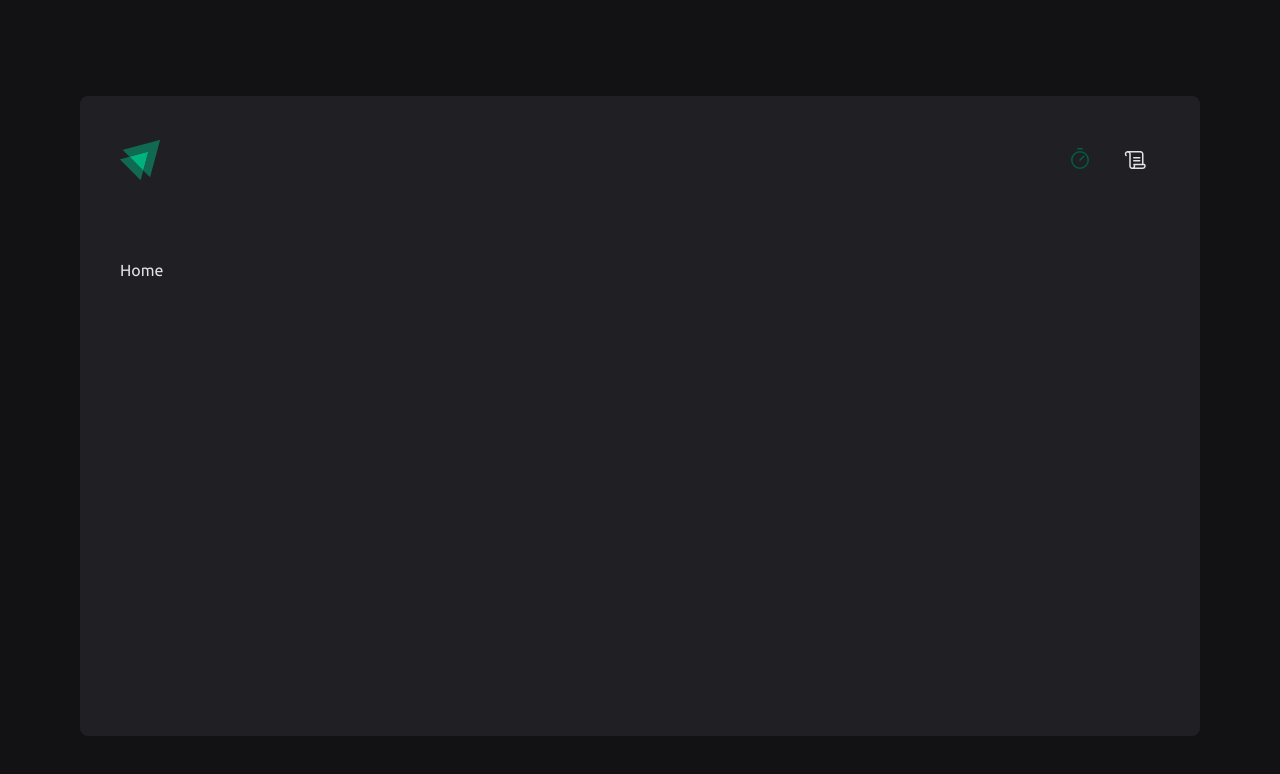
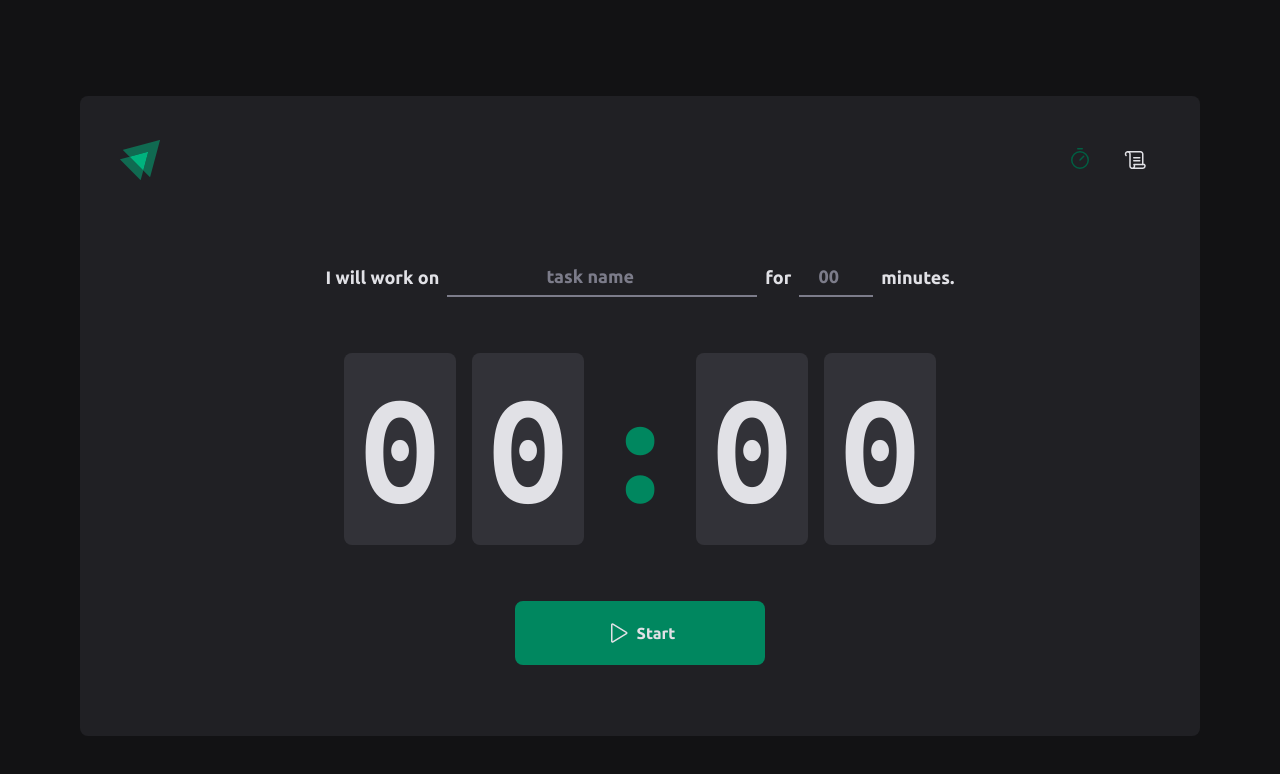
Before and after one commit to dwtoledo/Ignite-Timer, a React (Vite) app in the folder project-02-ignite/: page / in a window 1280 px wide. Shown: the top 774 px of the page. Built offline with nearby package versions, Linux system fonts and the light colour scheme.

Commit message:
Implement and style Home Component

```diff
--- a/project-02-ignite/src/pages/Home/index.tsx
+++ b/project-02-ignite/src/pages/Home/index.tsx
@@ -1,3 +1,53 @@
+import { Play } from 'phosphor-react'
+import {
+  MinutesAmountInput,
+  PomodoroCountdownContainer,
+  PomodoroCountdownDivider,
+  PomodoroFormContainer,
+  PomodoroInfoContainer,
+  StartButtonContainer,
+  TaskNameInput,
+} from './styles'
+
 export function Home() {
-  return <h1>Home</h1>
+  return (
+    <PomodoroFormContainer action="">
+      <PomodoroInfoContainer>
+        <label htmlFor="task-name">I will work on</label>
+        <TaskNameInput
+          type="text"
+          id="task-name"
+          list="task-suggestions"
+          placeholder="task name"
+        />
+
+        <datalist id="task-suggestions">
+          <option value="Task 1" />
+          <option value="Task 2" />
+          <option value="Task 3" />
+        </datalist>
+
+        <label htmlFor="minutes-amount">for</label>
+        <MinutesAmountInput
+          type="number"
+          id="minutes-amount"
+          placeholder="00"
+        />
+        <span>minutes.</span>
+      </PomodoroInfoContainer>
+
+      <PomodoroCountdownContainer>
+        <span>0</span>
+        <span>0</span>
+        <PomodoroCountdownDivider>:</PomodoroCountdownDivider>
+        <span>0</span>
+        <span>0</span>
+      </PomodoroCountdownContainer>
+
+      <StartButtonContainer type="submit">
+        <Play size={24} />
+        Start
+      </StartButtonContainer>
+    </PomodoroFormContainer>
+  )
 }
--- /dev/null
+++ b/project-02-ignite/src/pages/Home/styles.ts
@@ -0,0 +1,112 @@
+import styled from 'styled-components'
+
+export const PomodoroFormContainer = styled.form`
+  align-items: center;
+  display: flex;
+  flex-direction: column;
+  gap: 3.5rem;
+`
+
+export const PomodoroInfoContainer = styled.div`
+  align-items: center;
+  display: flex;
+  flex-wrap: wrap;
+  gap: 8px;
+  justify-content: center;
+
+  label,
+  span {
+    font-size: 1.125rem;
+    font-weight: 700;
+  }
+`
+
+const DefaultInput = styled.input`
+  background-color: transparent;
+  border: none;
+  border-bottom: 2px solid ${(props) => props.theme['gray-400']};
+  color: ${(props) => props.theme['gray-700']};
+  font-size: 1.125rem;
+  font-weight: 700;
+  line-height: 1;
+  padding: 0.5rem;
+
+  &::placeholder {
+    color: ${(props) => props.theme['gray-400']};
+    text-align: center;
+  }
+`
+
+export const TaskNameInput = styled(DefaultInput)`
+  flex: 1;
+`
+
+export const MinutesAmountInput = styled(DefaultInput)`
+  width: 74px;
+`
+
+export const StartButtonContainer = styled.button`
+  cursor: pointer;
+  align-items: center;
+  background-color: ${(props) => props.theme.green};
+  border: none;
+  border-radius: 8px;
+  box-shadow: none;
+  color: ${(props) => props.theme['gray-700']};
+  display: flex;
+  font-weight: 700;
+  gap: 8px;
+  justify-content: center;
+  max-width: 250px;
+  padding: 1.25rem;
+  width: 100%;
+
+  &:not(:disabled):hover,
+  &:not(:disabled):active {
+    background-color: ${(props) => props.theme['green-dark']};
+  }
+
+  &:disabled {
+    cursor: not-allowed;
+    opacity: 0.7;
+  }
+`
+
+export const PomodoroCountdownDivider = styled.div`
+  color: ${(props) => props.theme.green};
+  font-family: 'Ubuntu Mono', monospace;
+  font-size: 10rem;
+  font-weight: 700;
+  line-height: 1;
+`
+
+export const PomodoroCountdownContainer = styled.div`
+  align-items: center;
+  display: flex;
+  gap: 1rem;
+  justify-content: center;
+
+  span {
+    background-color: ${(props) => props.theme['gray-300']};
+    border-radius: 8px;
+    font-family: 'Ubuntu Mono', monospace;
+    font-size: 10rem;
+    font-weight: 700;
+    line-height: 1;
+    padding: 1rem;
+  }
+
+  @media (max-width: 715px) {
+    span,
+    div {
+      font-size: 5rem;
+    }
+  }
+
+  @media (max-width: 500px) {
+    span,
+    div {
+      font-size: 2.5rem;
+    }
+  }
+`
```
